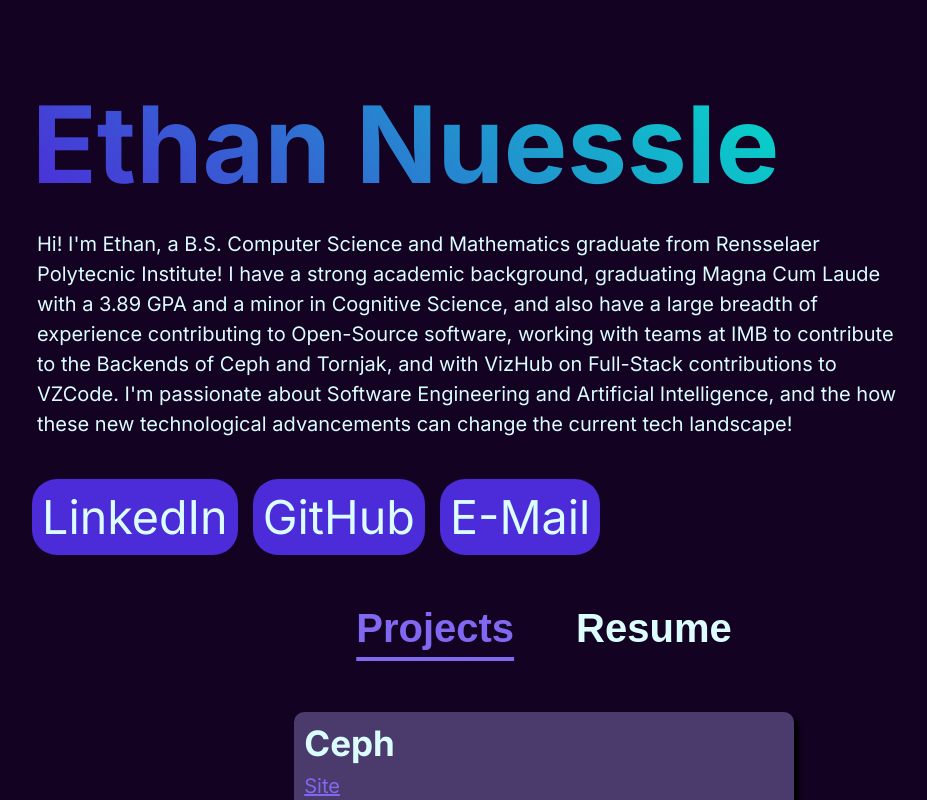
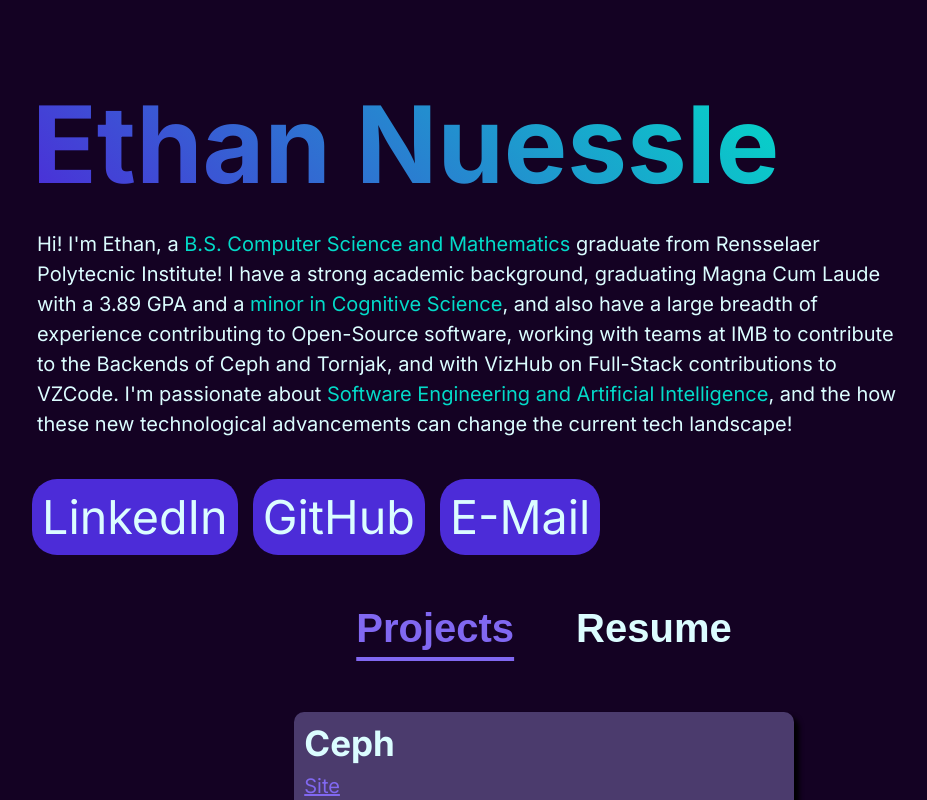
Before and after one commit to enuessle/portfolio-site, a Next.js app: page / in a window 1280 px wide. Shown: the top 800 px of the page, without its empty margins (96-1023 px from the left). Built offline with nearby package versions, Linux system fonts and the light colour scheme.

Commit message:
Text Highlights

```diff
--- a/src/app/page.module.css
+++ b/src/app/page.module.css
@@ -29,6 +29,9 @@
     color: var(--about-me-colour);
 }
 
+.altColour {
+  color: var(--name-colour-2);
+}
 
 .linkRow {
   width: 100%;
--- a/src/app/page.tsx
+++ b/src/app/page.tsx
@@ -7,15 +7,22 @@
     <div className={styles["main"]}>
       <h1 className={styles["title"]}>Ethan Nuessle</h1>
       <p className={styles["aboutMe"]}>
-        Hi! I'm Ethan, a B.S. Computer Science and Mathematics graduate from
-        Rensselaer Polytecnic Institute! I have a strong academic background,
-        graduating Magna Cum Laude with a 3.89 GPA and a minor in Cognitive
-        Science, and also have a large breadth of experience contributing to
-        Open-Source software, working with teams at IMB to contribute to the
-        Backends of Ceph and Tornjak, and with VizHub on Full-Stack
-        contributions to VZCode. I'm passionate about Software Engineering and
-        Artificial Intelligence, and the how these new technological
-        advancements can change the current tech landscape!
+        Hi! I'm Ethan, a{" "}
+        <span className={styles["altColour"]}>
+          B.S. Computer Science and Mathematics
+        </span>{" "}
+        graduate from Rensselaer Polytecnic Institute! I have a strong academic
+        background, graduating Magna Cum Laude with a 3.89 GPA and a{" "}
+        <span className={styles["altColour"]}>minor in Cognitive Science</span>,
+        and also have a large breadth of experience contributing to Open-Source
+        software, working with teams at IMB to contribute to the Backends of
+        Ceph and Tornjak, and with VizHub on Full-Stack contributions to VZCode.
+        I'm passionate about{" "}
+        <span className={styles["altColour"]}>
+          Software Engineering and Artificial Intelligence
+        </span>
+        , and the how these new technological advancements can change the
+        current tech landscape!
       </p>
       <div className={styles["linkRow"]}>
         <Link
```
